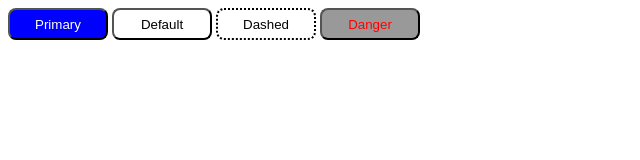
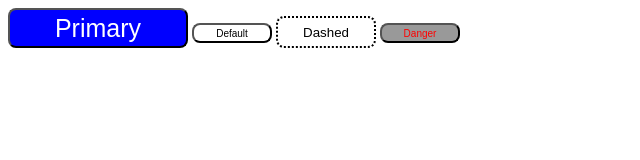
Before and after one commit to khachapuridze/html-and-css-practices, a plain HTML site: page 7-Inheritance/index.html in a window 1280 px wide. Shown: the whole page, without its empty margins (0-640 px from the left). Drawn offline with Linux system fonts and the light colour scheme.

Commit message:
feat(7-Inheritance): Finish practice 2

```diff
--- a/7-Inheritance/index.html
+++ b/7-Inheritance/index.html
@@ -10,10 +10,10 @@
 </head>
 
 <body>
-    <button class="btn primary">Primary</button>
-    <button class="btn default">Default</button>
+    <button class="btn primary large">Primary</button>
+    <button class="btn default small">Default</button>
     <button class="btn dashed">Dashed</button>
-    <button class="btn danger">Danger</button>
+    <button class="btn danger small">Danger</button>
 
 </body>
 
--- a/7-Inheritance/style.css
+++ b/7-Inheritance/style.css
@@ -3,19 +3,30 @@
     border-radius: 8px;
     width:100px;
 }
-.primary{
+.btn.primary{
     background-color:blue;
     color:white;
 }
-.default{
+.btn.default{
     background-color: white;
 
 }
-.dashed{
+.btn.dashed{
     border-style: dotted;
     background-color: white;
 }
-.danger{
+.btn.danger{
     color:red;
     background: #999;
 }
+.large{
+    width:180px;
+    height: 40px;
+    font-size: 25px;
+}
+.small{
+    width:80px;
+    height: 20px;
+    font-size:10px;
+
+}
```
